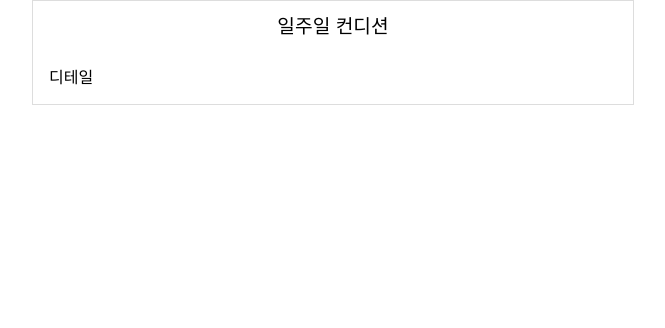
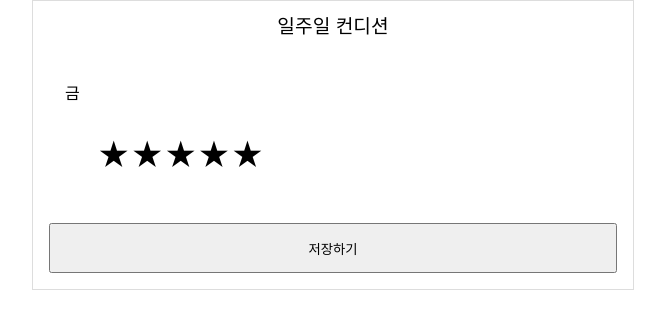
Before and after one commit to yewon-saurus/day-condition-app, a React (Create React App) app in the folder client/: page /detail/1 in a window 1280 px wide. Shown: the top 328 px of the page, without its empty margins (307-972 px from the left). Built offline with nearby package versions, Linux system fonts and the light colour scheme.

Commit message:
[client] feat: 파일 구조 수정, Detail page 구분

```diff
--- a/client/src/pages/ConditionDetail.jsx
+++ /dev/null
@@ -1,9 +0,0 @@
-const ConditionDetail = () => {
-    return (
-        <div>
-            디테일
-        </div>
-    );
-}
-
-export default ConditionDetail;
--- /dev/null
+++ b/client/src/pages/Detail/ConditionDetail.jsx
@@ -0,0 +1,29 @@
+import styled from "styled-components";
+
+import RateButton from "./RateButton";
+
+const ConditionDetailStyled = styled.div`
+div {
+    padding: 1em;
+    // display: flex;
+}
+
+button {
+    width: 100%;
+    padding: 1em;
+}
+`;
+
+const ConditionDetail = () => {
+    return (
+        <ConditionDetailStyled>
+            <div>
+                <span>금</span>
+                <RateButton />
+            </div>
+            <button>저장하기</button>
+        </ConditionDetailStyled>
+    );
+}
+
+export default ConditionDetail;
--- /dev/null
+++ b/client/src/pages/Detail/RateButton.jsx
@@ -0,0 +1,19 @@
+import styled from "styled-components";
+
+const RateButtonStyled = styled.div`
+font-size: 2em;
+`;
+
+const RateButton = () => {
+    return (
+        <RateButtonStyled>
+            <span>★</span>
+            <span>★</span>
+            <span>★</span>
+            <span>★</span>
+            <span>★</span>
+        </RateButtonStyled>
+    );
+}
+
+export default RateButton;
--- a/client/src/router.js
+++ b/client/src/router.js
@@ -1,7 +1,7 @@
 import { createBrowserRouter } from "react-router-dom";
 
 import ConditionList from "./pages/List/ConditionList";
-import ConditionDetail from "./pages/ConditionDetail";
+import ConditionDetail from "./pages/Detail/ConditionDetail";
 
 const router = createBrowserRouter([
     {
```
